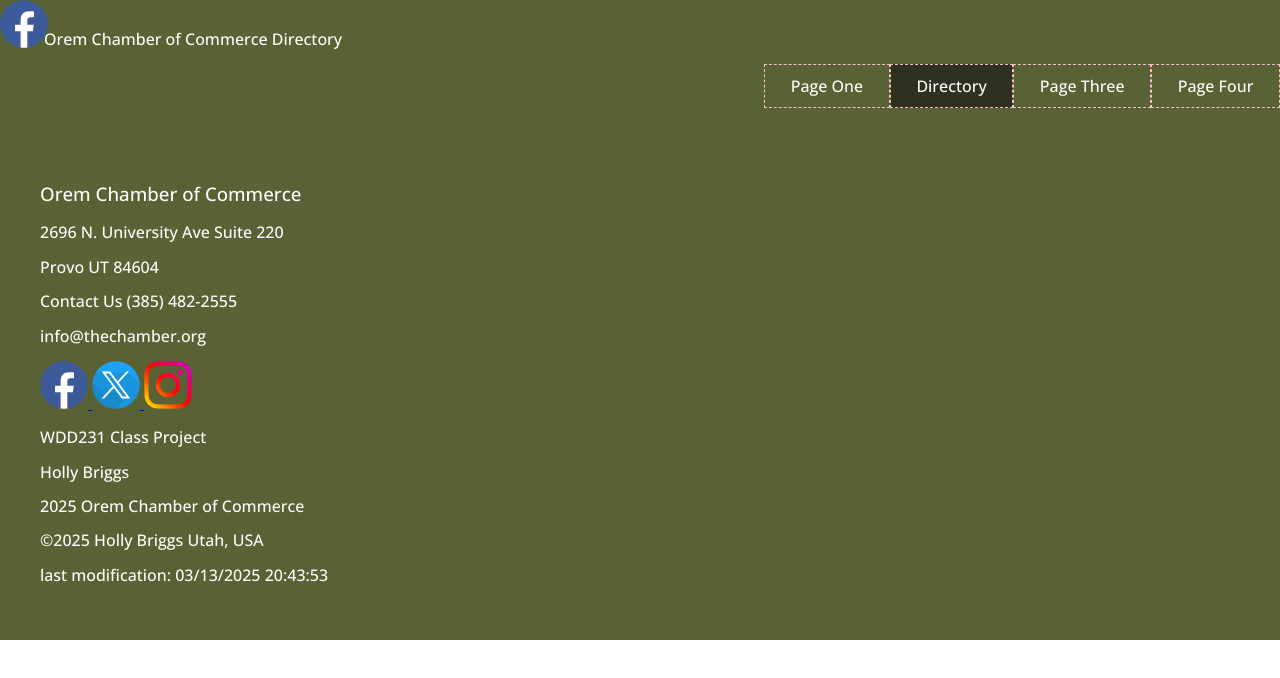
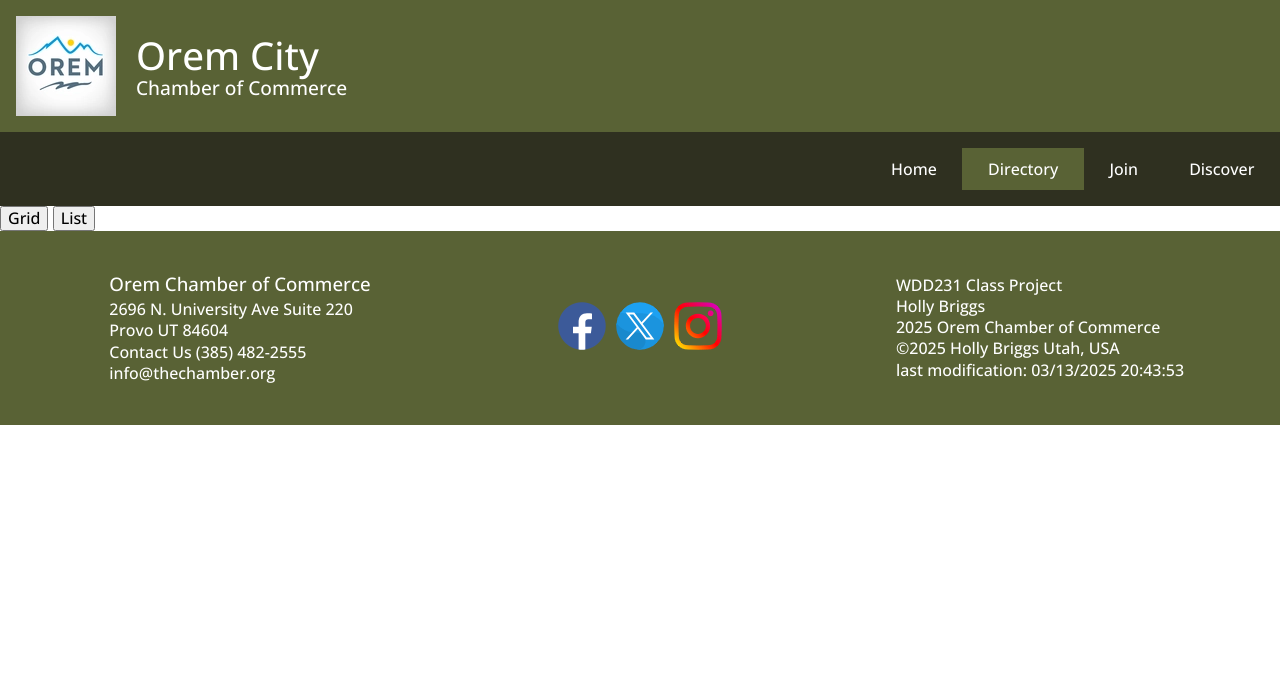
Before and after one commit to Hollypie/wdd231, a plain HTML site: page chamber/directory.html in a window 1280 px wide. Drawn offline with nearby package versions, Linux system fonts and the light colour scheme.

Commit message:
fixed the formatting and appearance of the footer and changed the formatting of the header

```diff
--- a/chamber/directory.html
+++ b/chamber/directory.html
@@ -29,30 +29,39 @@
 </head>
 <body>
     <header>
-        <img src="images/facebook_small.png" width="48" height="48">
-        <span>Orem Chamber of Commerce Directory</span>
+        <img src="images/orem.webp" width="100" height="100">
+        <div id="headerTitle">
+            <h1>Orem City</h1>
+            <p>Chamber of Commerce</p>
+        </div>
+
         <button id="myButton"></button>
     </header>
     <nav id="animateme">
         <ul class="menuLinks">
-                <li><a href="#" title="Home">Page One</a></li>
+            <li><a href="#" title="Home">Home</a></li>
             <li class="current-menu-item"><a href="directory.html">Directory</a></li>
-                <li><a href="#" title="Service">Page Three</a></li>
-                <li><a href="#" title="History">Page Four</a></li>
+            <li><a href="#" title="Join">Join</a></li>
+            <li><a href="#" title="Discover">Discover</a></li>
         </ul>
     </nav>
     <main>
-
+        <div>
+            <button>Grid</button>
+            <button>List</button>
+        </div>
     </main>
     <footer>
-        <section>
+        <section id="address">
+            <div id="addressText">
                 <h3>Orem Chamber of Commerce</h3>
                 <p>2696 N. University Ave Suite 220</p>
                 <p>Provo UT 84604</p>
                 <p>Contact Us (385) 482-2555</p>
                 <p>info@thechamber.org</p>
+            </div>
         </section>
-        <section>
+        <section id="socialMedia">
             <a href="https://facebook.com/business" target="_blank">
                 <img src="images/facebook_small.png" width="48" alt="Facebook">
             </a>
@@ -63,12 +72,14 @@
                 <img src="images/instagram_small.png" width="48" alt="Instagram">
             </a>
         </section>
-        <section>
+        <section id="authorInfo">
+            <div authorInfoText>
                 <p>WDD231 Class Project</p>
                 <p>Holly Briggs</p>
                 <p>2025 Orem Chamber of Commerce</p>
                 <p>©<span id="yearDisplay"></span> Holly Briggs Utah, USA</p>
                 <p id="lastModified"></p>
+            </div>
         </section>
     </footer>
 </body>
--- a/chamber/styles/large.css
+++ b/chamber/styles/large.css
@@ -1,3 +1,5 @@
+
+
 @media only screen and (min-width: 38rem) {
 
     #myButton {
@@ -18,3 +20,53 @@
         grid-template-rows: 1fr;
     }
 }
+
+footer {
+    display: grid;
+    justify-content: space-around;
+    grid-template-columns: 1fr 1fr 1fr;
+    align-items: center; /* Ensures all sections are vertically centered */
+    text-align: left; /* Default text alignment */
+}
+
+#address {
+    grid-column: 1 / 2;
+}
+
+#socialMedia {
+    grid-column: 2 / 3;
+    display: flex;
+    justify-content: center; /* Centers the icons horizontally */
+    align-items: center; /* Centers them vertically */
+    gap: 10px; /* Adds space between icons */
+}
+
+#authorInfo {
+    grid-column: 3 / 4;
+}
+
+#address, #authorInfo {
+    display: flex;
+    flex-direction: column;
+    justify-content: center; /* Centers the entire block vertically */
+    align-items: center; /* Centers the block itself in the div */
+    width: 100%; /* Ensures full width for alignment control */
+}
+
+#address p, #authorInfo p, #address h3 {
+    margin: 2px 0; /* Reduces space between lines */
+    line-height: 1.2; /* Adjusts spacing within each paragraph */
+    text-align: left; /* Ensures text remains left-aligned */
+    width: max-content; /* Ensures the block wraps around content width */
+}
+
+#address h3 {
+    margin-bottom: 5px; /* Reduces space below the heading */
+}
+
+#socialMedia {
+    display: flex;
+    justify-content: center; /* Centers icons horizontally */
+    align-items: center; /* Centers icons vertically */
+    gap: 10px; /* Adds spacing between icons */
+}
--- a/chamber/styles/small.css
+++ b/chamber/styles/small.css
@@ -19,17 +19,54 @@
 
 header {
     display: grid;
-    grid-template-columns: 44px auto 44px;
+    grid-template-columns: 120px auto auto 44px;
     align-items:end;
     background-color: var(--primary-color);
     color: white;
 
 }
 
+header img {
+    grid-column: 1 / 2;
+    padding: 1rem;
+}
+
+#headerTitle h1 {
+    font-size: 2.4rem;
+    padding: 0;
+    margin: 0;
+}
+
+#headerTitle p {
+    font-size: 1.2rem;
+    padding: 0;
+    margin: 0;
+}
+
+#headerTitle {
+    display: flexbox;
+    align-items: center;
+    align-content: center;
+    align-self: center;
+    grid-column: 2 / 3;
+    padding: 1rem;
+}
+
+@media (max-width: 480px) {
+    #headerTitle h1 {
+        font-size: 1.6rem;
+    }
+
+    #headerTitle p {
+        font-size: 0.9rem;
+    }
+}
+
 /* navigation stuff */
 
 nav {
-    background-color: var(--primary-color);
+    grid-column: 3 / 4;
+    background-color: var(--second-color);
 }
 
 #myButton::before {
@@ -48,7 +85,6 @@
 }
 
 ul.menuLinks li a {
-    border: pink dashed 1px;
     display: block;
     padding: .75rem 2vw;
     color: white;
@@ -56,7 +92,8 @@
 }
 
 li.current-menu-item a {
-    background-color: var(--second-color);
+    background-color: var(--primary-color);
+    color: white;
 }
 
 ul.menuLinks {
@@ -83,5 +120,5 @@
 footer {
     padding: 40px;
     background-color: var(--primary-color) ;
-    color: white;m
+    color: white;
 }
```
Also changed, not shown: chamber/images/Orem.jpg (added), chamber/images/Orem.webp (added), styles/large.css (line endings or trailing spaces). Lines whose indentation alone changed are shown as unchanged.
